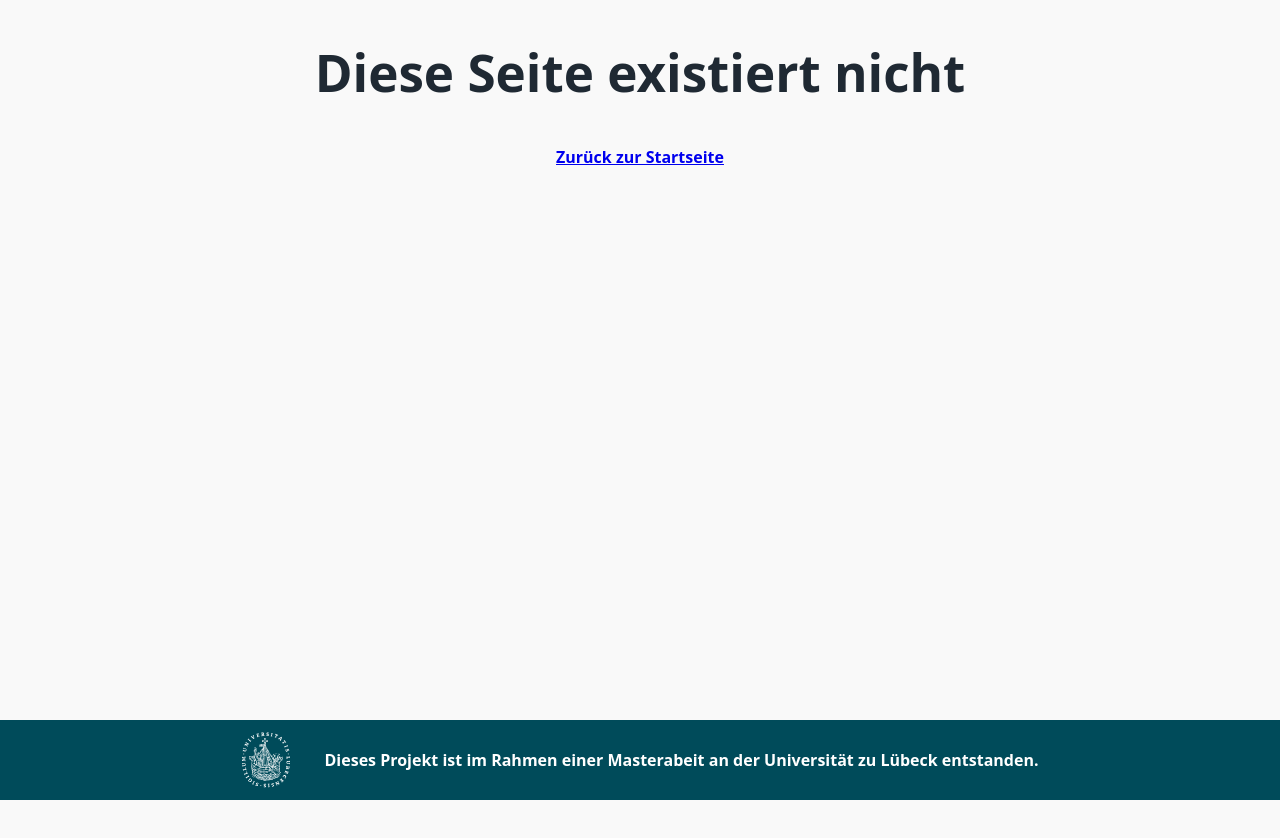
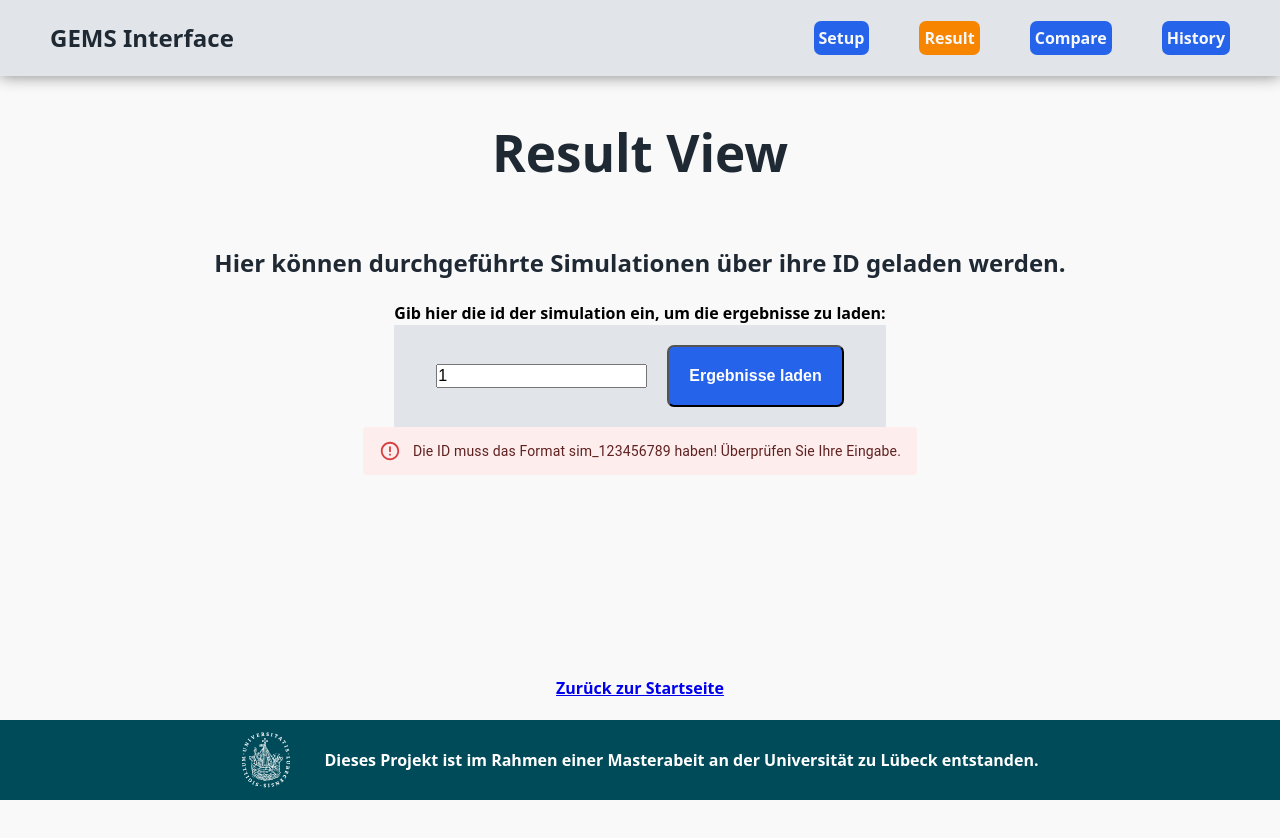
Before and after one commit to cjf999/masterarbeit, a React (Vite) app in the folder packages/frontend/: page /result/1 in a window 1280 px wide. Shown: the top 838 px of the page. Before the commit the page ends 800 px from the top, so only its background shows below. Built offline with nearby package versions, Linux system fonts and the light colour scheme.

Commit message:
hallelujah

```diff
--- a/packages/frontend/src/index.css
+++ b/packages/frontend/src/index.css
@@ -31,7 +31,7 @@ body {
   justify-content: center;
   min-width: 320px; /* brauche ich das? */
   min-height: 100vh;
-  overflow: hidden;
+  /* overflow: hidden; */
 }
 
 h1 {
@@ -315,6 +315,15 @@ p {
     font-size:12pt;
 }
 
+.artifact-item{
+  width: auto;
+}
+
+.artifact-img{
+  width: 700px;
+  height: auto;
+}
+
 /* compare view */
 .compare-container{
   display: flex;
--- a/packages/frontend/src/main.tsx
+++ b/packages/frontend/src/main.tsx
@@ -13,6 +13,7 @@ import History from './pages/History.tsx'
 import HistoryItems from './pages/HistoryItems.tsx'
 import Success from './pages/Success.tsx'
 import Result from './pages/Result.tsx'
+// import ResultItems from './pages/ResultItems.tsx'
 
 const router = createBrowserRouter([
   {path: "/", element: <App />}, //default route
@@ -23,7 +24,7 @@ const router = createBrowserRouter([
   {path: "/history/:id", element: <HistoryItems />},
   {path: "/success", element: <Success />},
   {path: "/result", element: <Result />},
-  // {path: "/result/:id", element: <Result />},
+  {path: "/result/:simId", element: <Result />},
 
 ])
 
--- a/packages/frontend/src/pages/Result.tsx
+++ b/packages/frontend/src/pages/Result.tsx
@@ -1,7 +1,7 @@
 import { useEffect, useState } from "react";
 import Footer from "../components/Footer";
 import Navbar from "../components/Navbar";
-import { Link, useLocation, useParams } from "react-router-dom";
+import { Link, useLocation, useNavigate, useParams } from "react-router-dom";
 import { Alert, CircularProgress } from "@mui/material";
 
 export default function Result() {
@@ -10,10 +10,13 @@ export default function Result() {
     const [error, setError] = useState<string | null>(null);
     const [loading, setLoading] = useState(false);
 
+    //data für fetch
+    const [data, setData] = useState<SimulationData | null>(null);
+
     const [simulationId, setSimulationId] = useState("");
     const [inputValue, setInputValue] = useState(""); //damit nicht bei jeder zeicheineingabe simId geaändert und dadurch fetchData gecalled wird
 
-    //checken, ob mit "sim_" beginnt
+    //checken, ob input mit "sim_" beginnt
     const isValidInput = (simId: string) => {
         const pattern = /^sim_\d+$/;
         return pattern.test(simId);
@@ -38,18 +41,28 @@ export default function Result() {
         createdAt: string;
     }
 
-    const [data, setData] = useState<SimulationData | null>(null);
+    //konkrete ergebnisse
+    const [artifacts, setArtifacts] = useState<Artifact[]>([]);
+    const [artifactError, setArtifactError] = useState<string | null>(null);
 
-    //holt state prop aus aktueller location um später {id} an URL anzuhängen
+    //quellen für simulationId
     const { state } = useLocation();
+    const { simId } = useParams<{simId: string}>();
 
-    //dynamic route param (z.B. /result/1337420) wird in id gespeichert
-    const { id } = useParams();
+    //navigieren
+    const navigate = useNavigate();
 
-    //wenn sich state ändert, dann setze simulationId auf state.simId (sofern da)
+    //setze simulationId auf simId (egal ob von eingabe oder durch übergabe!) und update bei änderung
     useEffect(() => {
-        setSimulationId(state?.simId || "");
-    }, [state])
+        if(simId){
+            setSimulationId(simId);
+            setInputValue(simId);
+        }
+        else if(state?.simId){
+            setSimulationId(state.simId)
+            setInputValue(state.simId)
+        }
+    }, [simId, state]);
 
     //wenn sich simulationId ändert, dann neue daten mit neuer simulationId fetchen
     useEffect(() => {
@@ -76,7 +89,6 @@ export default function Result() {
             if (!res.ok){
                 throw new Error("Fehler beim Abrufen der Ergebnisse. Fehlercode: " + res.status);
             }
-
             setData(await res.json());
         }
         catch (err: any){
@@ -95,12 +107,51 @@ export default function Result() {
     //submit handler
     const handleSubmit = async (event: React.FormEvent<HTMLFormElement>) => {
         event.preventDefault();
-        setSimulationId(inputValue);
-        const data = new FormData(event.currentTarget);
-        const simId = data.get("id") as string;
+
+        if(!isValidInput(inputValue)){
+            setError("Ungültige SimulationID! Das Format muss sim_123456789 sein.")
+            return;
+        }
+
+        navigate(`/result/${inputValue}`);
+
+        // setSimulationId(inputValue);
+        // const data = new FormData(event.currentTarget);
+        // const simId = data.get("id") as string;
         console.log('looking for simId', simId);
-        setSimulationId(simId); // !!Wichtig!! hier wird state geändert und fetchData erneut aufgerufen
+        // setSimulationId(simId);
     }
+
+    const fetchArtifacts = async (simId: string) => {
+
+        setArtifactError(null);
+        setArtifacts([]);
+
+        try{
+            const res = await fetch(`https://gems.hciuse.sh/simulations/${simId}/artifacts`);
+
+            if (!res.ok){
+                throw new Error("Abbildungen und Daten konnten nicht geladen werden.");
+            }
+            setArtifacts(await res.json());
+        }
+        catch (err: any){
+            setArtifactError(err.message);
+            console.log(artifactError)
+        }
+    }
+
+    useEffect(() => {
+
+        if(data && data.status === "completed"){
+            fetchArtifacts(data.simulationId) //gucken auf data und nicht auf eingabe?
+        }
+    }, [data])
+
+    useEffect(() => {
+        console.log('artifactData:', artifacts);
+        console.log("artifactLink", `https://gems.hciuse.sh/simulations/${simulationId}/artifacts/`)
+    }, [data])
 
     return(
         <>
@@ -112,14 +163,7 @@ export default function Result() {
         <form onSubmit={handleSubmit} className="result-form" >
             Gib hier die id der simulation ein, um die ergebnisse zu laden:
             <div className="fetch-container">
-                    {simulationId ?
-                    <input
-                    className="fetch-input"
-                    name="id"
-                    type="text"
-                    value={simulationId} // hier muss maybe noch onChange rein, sonst wird input unbrauchbar
-                    />
-                    :
+
                     <input
                     className="fetch-input"
                     name="id"
@@ -128,7 +172,6 @@ export default function Result() {
                     value={inputValue}
                     onChange={e => setInputValue(e.target.value)}
                     />
-                    }
 
             <button
             type="submit"
@@ -160,6 +203,22 @@ export default function Result() {
             </div>
         )}
         <br />
+        {artifacts.length > 0 && (
+            <div className="artifacts-container">
+                {artifacts.map((artifact) => (
+                    <div key={artifact.filename} className="artifact-item">
+                        {artifact.type === "plot" &&(
+                            <img
+                            crossOrigin="anonymous" //muss anscheinend
+                            src={`https://gems.hciuse.sh/simulations/${simulationId}/artifacts/${artifact.filename}`}
+                            alt={artifact.filename}
+                            className="artifact-img"
+                            />
+                        )}
+                    </div>
+                ))}
+            </div>
+        )}
         <Link className="return-link" to={"/"}>Zurück zur Startseite</Link>
         </div>
 
```
Also changed, not shown: packages/frontend/src/pages/ResultItems.tsx (added, +12 -0 lines).
